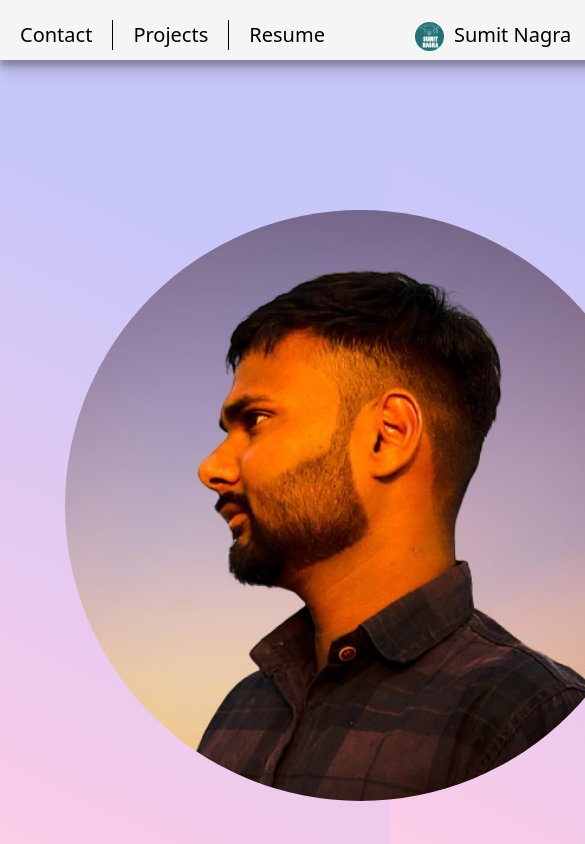
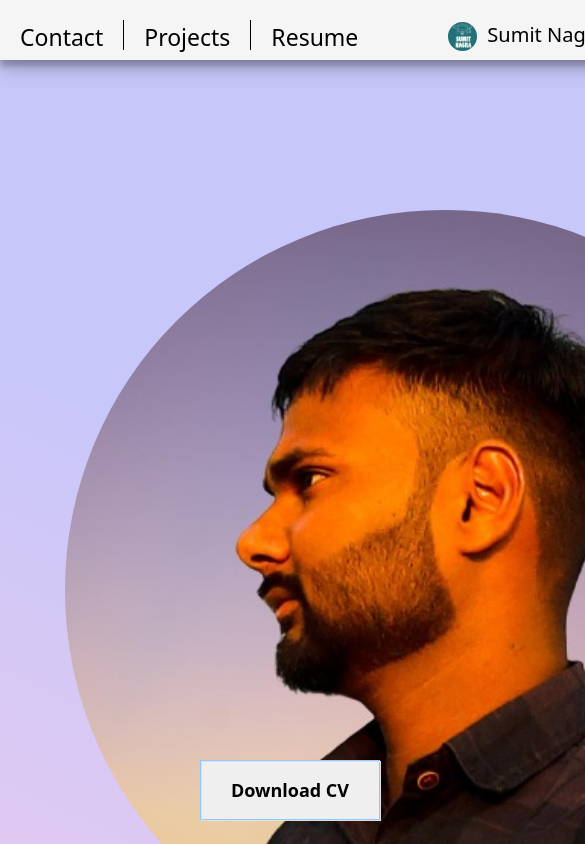
Before and after one commit to sumitnagra/All-react-app, a React (Create React App) app: page / in a window 390 px wide. Shown: the top 844 px of the page, 585 px wide, since content can reach past the window. Built offline with nearby package versions, Linux system fonts and the light colour scheme; no server answers.

Commit message:
change to 300px width

```diff
--- a/public/index.html
+++ b/public/index.html
@@ -3,7 +3,7 @@
   <head>
     <meta charset="utf-8" />
     <meta name="viewport" content="width=device-width, initial-scale=1" />
-    <meta name="theme-color" content="#000000" />
+    <meta name="theme-color" content="Sumit nagra Portfolio" />
     <meta
       name="description"
       content="Web site created using create-react-app"  />
--- a/src/portfolio/profile.css
+++ b/src/portfolio/profile.css
@@ -2,9 +2,6 @@ body {
     margin: 0;
     padding: 0;
     overflow: scroll;
-
-
-
 }
 
 .profileNav {
@@ -21,7 +18,7 @@ body {
 
 .ProfilenavItem {
     height: 30px;
-    font-size: 20px;
+    font-size: 23px;
     font-weight: lighter;
     padding-right: 20px;
     padding-left: 20px;
@@ -43,7 +40,7 @@ body {
     font-weight: 500;
     top: 5px;
     position: relative;
-    right: 800px;
+    right:60%;
     font-size: 20px;
     display: flex;
     cursor: pointer;
@@ -60,6 +57,7 @@ body {
 }
 
 .about {
+    font-size: 25px;
     position: relative;
     bottom: 132px;
     left: 81px;
@@ -100,14 +98,14 @@ body {
 
 .circleItem3 {
     background-color: rgba(128, 216, 218, 255);
-    transition:  background-color 0.5s ease;
+    transition: background-color 0.5s ease;
 
 }
 
 .circleItem1:hover,
 .circleItem3:hover,
 .circleItem2:hover {
-    left:5px;
+    left: 5px;
     background-color: whitesmoke;
     border: solid 1px #555;
 
@@ -146,6 +144,7 @@ hr {
     align-items: center;
     margin-bottom: 150px;
 }
+
 .projectHeading {
     position: relative;
     top: 110px;
@@ -160,7 +159,7 @@ hr {
 
 p {
     font-weight: lighter;
-    font-size: 18px;
+    font-size: 20px;
     padding-right: 50px;
 }
 
@@ -269,7 +268,7 @@ h4 {
 
 .col-20 {
     width: 100%;
-    height:200px;
+    height: 200px;
     resize: none;
 }
 
@@ -286,27 +285,32 @@ h4 {
     bottom: 20%;
     left: 10%
 }
-.cardWidth{
-    color:black;
+
+.cardWidth {
+    color: black;
     width: 18rem;
 }
-.cartItem{
+
+.cartItem {
     margin: auto;
-        width:90%;
+    width: 90%;
     display: flex;
     flex-direction: row;
     border-radius: 8px;
-    background-color:white;
-    box-shadow:  rgba(60, 64, 67, 0.3) 0px 1px 2px 0px, rgba(60, 64, 67, 0.15) 0px 2px 6px 2px;;
+    background-color: white;
+    box-shadow: rgba(60, 64, 67, 0.3) 0px 1px 2px 0px, rgba(60, 64, 67, 0.15) 0px 2px 6px 2px;
+    ;
 }
-.cartImage{
+
+.cartImage {
     width: 20%;
     margin: 1%;
 }
+
 .cart-button {
     position: relative;
     padding: 5px;
-	width:90%;
+    width: 90%;
     margin: 10px;
     height: 40px;
     border: 0;
@@ -318,9 +322,11 @@ h4 {
     transition: .3s ease-in-out;
     overflow: hidden;
 }
+
 .cart-button:hover {
-	background-color:black;
+    background-color: black;
 }
+
 .cart-button:active {
     transform: scale(.9);
 }
@@ -331,16 +337,18 @@ h4 {
     top: 50%;
     left: -10%;
     font-size: 2em;
-	transform: translate(-50%,-50%);
+    transform: translate(-50%, -50%);
 }
+
 .cart-button .fa-box {
     position: absolute;
     z-index: 3;
     top: -20%;
     left: 52%;
     font-size: 1.2em;
-	transform: translate(-50%,-50%);
+    transform: translate(-50%, -50%);
 }
+
 .cart-button span {
     position: absolute;
     z-index: 3;
@@ -348,11 +356,13 @@ h4 {
     top: 50%;
     font-size: 1.2em;
     color: #fff;
-	transform: translate(-50%,-50%);
+    transform: translate(-50%, -50%);
 }
+
 .cart-button span.add-to-cart {
     opacity: 1;
 }
+
 .cart-button span.added {
     opacity: 0;
 }
@@ -360,71 +370,94 @@ h4 {
 .cart-button.clicked .fa-shopping-cart {
     animation: cart 1.5s ease-in-out forwards;
 }
+
 .cart-button.clicked .fa-box {
     animation: box 1.5s ease-in-out forwards;
 }
+
 .cart-button.clicked span.add-to-cart {
     animation: txt1 1.5s ease-in-out forwards;
 }
+
 .cart-button.clicked span.added {
     animation: txt2 1.5s ease-in-out forwards;
 }
+
 @keyframes cart {
     0% {
         left: -10%;
     }
-	40%, 60% {
+
+    40%,
+    60% {
         left: 50%;
     }
+
     100% {
         left: 110%;
     }
 }
+
 @keyframes box {
-	0%, 40% {
+
+    0%,
+    40% {
         top: -20%;
     }
+
     60% {
         top: 40%;
         left: 52%;
     }
+
     100% {
         top: 40%;
         left: 112%;
     }
 }
+
 @keyframes txt1 {
     0% {
         opacity: 1;
     }
-	20%, 100% {
+
+    20%,
+    100% {
         opacity: 0;
     }
 }
+
 @keyframes txt2 {
-	0%, 80% {
+
+    0%,
+    80% {
         opacity: 0;
     }
+
     100% {
         opacity: 1;
     }
 }
-.btnwidth{
+
+.btnwidth {
     width: 90%;
     margin-left: 4%;
 }
-.downloadbtn{
-    position:absolute;
-    left:200px;
-    bottom:120px;
+
+.downloadbtn {
+    position: absolute;
+    left: 200px;
+    bottom: 120px;
 }
+
 .animate {
     height: 60px;
-   width:180px;
+    width: 180px;
     border: 1px solid #91C9FF;
     outline: none;
     transition: 1s ease-in-out;
 }
+
 svg {
     position: absolute;
     left: 0;
@@ -446,15 +479,15 @@ h4 {
 }
 
 .animate span {
-    color:black;
+    color: black;
     font-weight: bold;
     font-size: 18px;
     ;
 }
+
 .body-height-small {
-    height:950px;
-    background-image: linear-gradient(
-        205deg,
+    height: 150vh;
+    background-image: linear-gradient(205deg,
             hsl(240deg 83% 88%) 19%,
             hsl(323deg 83% 89%) 59%,
             hsl(6deg 100% 92%) 74%,
@@ -466,14 +499,12 @@ h4 {
             hsl(2deg 100% 90%) 101%,
             hsl(4deg 100% 79%) 101%,
             hsl(5deg 100% 67%) 101%,
-        hsl(0deg 92% 50%) 100%
-       );
+            hsl(0deg 92% 50%) 100%);
 }
 
 .body-height-medium {
     height: 1250px;
-    background-image: linear-gradient(
-        205deg,
+    background-image: linear-gradient(205deg,
             hsl(240deg 83% 88%) 19%,
             hsl(323deg 83% 89%) 59%,
             hsl(6deg 100% 92%) 74%,
@@ -485,13 +516,12 @@ h4 {
             hsl(2deg 100% 90%) 101%,
             hsl(4deg 100% 79%) 101%,
             hsl(5deg 100% 67%) 101%,
-        hsl(0deg 92% 50%) 100%
-       );
+            hsl(0deg 92% 50%) 100%);
 }
+
 .body-height-medium2 {
-    height: 935px;
-    background-image: linear-gradient(
-        205deg,
+    height: 200vh;
+    background-image: linear-gradient(205deg,
             hsl(240deg 83% 88%) 19%,
             hsl(323deg 83% 89%) 59%,
             hsl(6deg 100% 92%) 74%,
@@ -503,14 +533,12 @@ h4 {
             hsl(2deg 100% 90%) 101%,
             hsl(4deg 100% 79%) 101%,
             hsl(5deg 100% 67%) 101%,
-        hsl(0deg 92% 50%) 100%
-       );
+            hsl(0deg 92% 50%) 100%);
 }
 
 .body-height-large {
-    height: 4135px;
-    background-image: linear-gradient(
-        205deg,
+    height:670vh;
+    background-image: linear-gradient(205deg,
             hsl(240deg 83% 88%) 19%,
             hsl(323deg 83% 89%) 59%,
             hsl(6deg 100% 92%) 74%,
@@ -522,18 +550,18 @@ h4 {
             hsl(2deg 100% 90%) 101%,
             hsl(4deg 100% 79%) 101%,
             hsl(5deg 100% 67%) 101%,
-        hsl(0deg 92% 50%) 100%
-       );
-  }
-  .expertise ul li{
-    padding-top:10px
+            hsl(0deg 92% 50%) 100%);
 }
 
-@media screen and (min-width:350px) and (max-width:720px) {
+.expertise ul li {
+    padding-top: 10px
+}
+
+@media  screen and (min-width:300px) and (max-width:720px){
     .body-height-small {
-        height:1500px;
-        background-image: linear-gradient(
-            205deg,
+        height: 300vh;
+
+        background-image: linear-gradient(205deg,
                 hsl(240deg 83% 88%) 19%,
                 hsl(323deg 83% 89%) 59%,
                 hsl(6deg 100% 92%) 74%,
@@ -545,14 +573,12 @@ h4 {
                 hsl(2deg 100% 90%) 101%,
                 hsl(4deg 100% 79%) 101%,
                 hsl(5deg 100% 67%) 101%,
-            hsl(0deg 92% 50%) 100%
-           );
+                hsl(0deg 92% 50%) 100%);
     }
 
     .body-height-medium {
-        height: 2270px;
-        background-image: linear-gradient(
-            205deg,
+        height: 423vh;
+        background-image: linear-gradient(205deg,
                 hsl(240deg 83% 88%) 19%,
                 hsl(323deg 83% 89%) 59%,
                 hsl(6deg 100% 92%) 74%,
@@ -564,15 +590,11 @@ h4 {
                 hsl(2deg 100% 90%) 101%,
                 hsl(4deg 100% 79%) 101%,
                 hsl(5deg 100% 67%) 101%,
-            hsl(0deg 92% 50%) 100%
-           );
+                hsl(0deg 92% 50%) 100%);
     }
-
-
-      .body-height-large {
-        height: 8045px;
-        background-image: linear-gradient(
-            205deg,
+    .body-height-medium2 {
+        height: 2705px;
+        background-image: linear-gradient(205deg,
                 hsl(240deg 83% 88%) 19%,
                 hsl(323deg 83% 89%) 59%,
                 hsl(6deg 100% 92%) 74%,
@@ -584,25 +606,41 @@ h4 {
                 hsl(2deg 100% 90%) 101%,
                 hsl(4deg 100% 79%) 101%,
                 hsl(5deg 100% 67%) 101%,
-            hsl(0deg 92% 50%) 100%
-           );
+                hsl(0deg 92% 50%) 100%);
     }
-.downloadbtn{
-    font-size: 25px;
+
+    .body-height-large {
+        height:1611vh;
+        background-image: linear-gradient(205deg,
+                hsl(240deg 83% 88%) 19%,
+                hsl(323deg 83% 89%) 59%,
+                hsl(6deg 100% 92%) 74%,
+                hsl(35deg 100% 93%) 83%,
+                hsl(48deg 100% 95%) 90%,
+                hsl(34deg 100% 96%) 94%,
+                hsl(18deg 91% 97%) 98%,
+                hsl(5deg 27% 96%) 100%,
+                hsl(2deg 100% 90%) 101%,
+                hsl(4deg 100% 79%) 101%,
+                hsl(5deg 100% 67%) 101%,
+                hsl(0deg 92% 50%) 100%);
+    }
+
+    .downloadbtn {
+        font-size: 18px;
         font-weight: bold;
-    width:40%;
-    height:10%;
-    position:absolute;
-    left:200px;
-    bottom:450px;
+        width: 40%;
+        height: 10%;
+        position: absolute;
+        left: 200px;
+        top: 350px;
     }
-    .cartImage{
+
+    .cartImage {
         width: 40%;
+        height: 300px
+    }
 
-        height:300px
-    }
-    body {
-    }
 
     .cv {
         position: absolute;
@@ -623,8 +661,8 @@ h4 {
     .profileNav {
         color: black;
         height: 60px;
-        width: 100%;
-        font-size:20px;
+        width: 115vh;
+        font-size: 20px;
         z-index: 1;
         padding-top: 20px;
         flex-direction: row;
@@ -638,15 +676,16 @@ h4 {
     }
 
     .profileImage img {
-        width:70%;
-        height:30%;
+        width: 90vh;
+        height: 90vh;
         position: relative;
-        right: 50px
+        right: 500px
     }
 
     .about {
+        font-size: 18px;
         position: relative;
-        width: 100%;
+        width: 180%;
         bottom: 30px;
         left: 10px
     }
@@ -672,20 +711,19 @@ h4 {
 
 
     hr {
-        width: 100%;
+        width: 196%;
     }
 
     .firstProject {
         position: relative;
         display: block;
-        width: 100vh;
+        width: 113vh;
         height: auto;
         top: 200px;
         margin-bottom: 50px;
     }
 
     .textsection p {
-        padding: 0;
         font-size: 25px;
     }
 
@@ -714,7 +752,7 @@ h4 {
 
     .contactForm p {
         font-weight: 350;
-        font-size: 25px;
+        font-size: 18px;
         position: relative;
         top: 15px;
     }
@@ -743,7 +781,7 @@ h4 {
     .contactmsg {
         background-color: transparent;
 
-       border:solid black 1px;
+        border: solid black 1px;
         width: 75%;
         height: 170px;
         resize: none;
@@ -760,7 +798,7 @@ h4 {
     }
 
     .looking {
-        font-size: 25px;
+        font-size: 18px;
     }
 
     .projectheading {
@@ -773,6 +811,9 @@ h4 {
         left: 50px;
         margin-bottom: 50px;
         width: auto;
+    }
+    .education{
+        width:100%
     }
 
     .education ul {
@@ -803,33 +844,38 @@ h4 {
         width: 100%;
         display: block;
     }
-.msg{
+
+    .msg {
         margin-left: 40px;
     }
 
     .col-20 {
         width: 90%;
-height:300px
-}
-.cardWidth{
-    color:black;
-    width:100%;
+        height: 300px
     }
 
-.col-md-3{
+    .cardWidth {
+        color: black;
+        width: 100%;
+    }
+
+    .col-md-3 {
         width: 50%;
     }
-.group{
+
+    .group {
         position: relative;
-    left:110px
+        left: 110px
     }
+
     .animate {
         height: 60px;
-    width:180px;
+        width: 180px;
         border: 1px solid #91C9FF;
         outline: none;
         transition: 1s ease-in-out;
     }
+
     svg {
         position: absolute;
         left: 0;
@@ -851,7 +897,7 @@ height:300px
     }
 
     .animate span {
-     color:black;
+        color: black;
         font-weight: bold;
         font-size: 18px;
         ;
--- a/src/portfolio/profileabout.js
+++ b/src/portfolio/profileabout.js
@@ -40,7 +40,7 @@ const About = (props) => {
                     bottom: "200px",
                     left: "65px"
                 }} />
-            <DownloadButton/>
+                <DownloadButton />
             </div>
 
             <div className='about'><span style={{ paddingLeft: "18px", fontSize: "30px", fontWeight: "700" }} data-aos="fade-up" ><span style={{ fontSize: "70px" }}>I'm Sumit</span> React Developer</span>
--- a/src/portfolio/profilenavbar.js
+++ b/src/portfolio/profilenavbar.js
@@ -17,7 +17,7 @@ const Navbar = () => {
                 break;
             case '/resume':
                 body.classList.remove('body-height-small', 'body-height-large');
-                body.classList.add('body-height-medium');
+                body.classList.add('body-height-medium2');
                 break;
             case '/contact':
                 body.classList.remove('body-height-small', 'body-height-medium');
```
Lines whose indentation alone changed are shown as unchanged.
